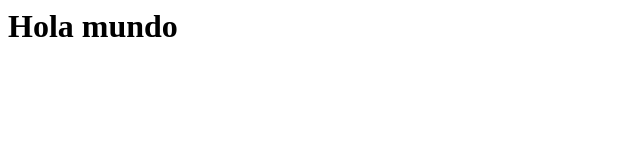
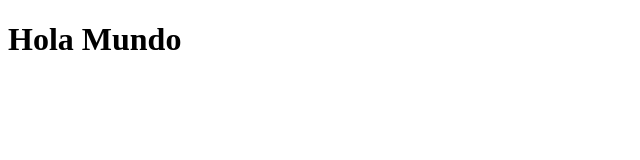
Before and after one commit to CarlosJaBR/AI-Project, a plain HTML site: page index.html in a window 1280 px wide. Shown: the whole page, without its empty margins (0-640 px from the left). Drawn offline with Linux system fonts and the light colour scheme.

Commit message:
Update index.html

```diff
--- a/index.html
+++ b/index.html
@@ -1 +1,13 @@
-<h1>Hola mundo</h1>
+<!DOCTYPE html>
+<html lang="es">
+<head>
+    <meta charset="UTF-8">
+    <meta name="viewport" content="width=device-width, initial-scale=1.0">
+    <title>Hola Mundo</title>
+</head>
+<body>
+
+    <h1>Hola Mundo</h1>
+
+</body>
+</html>
```
